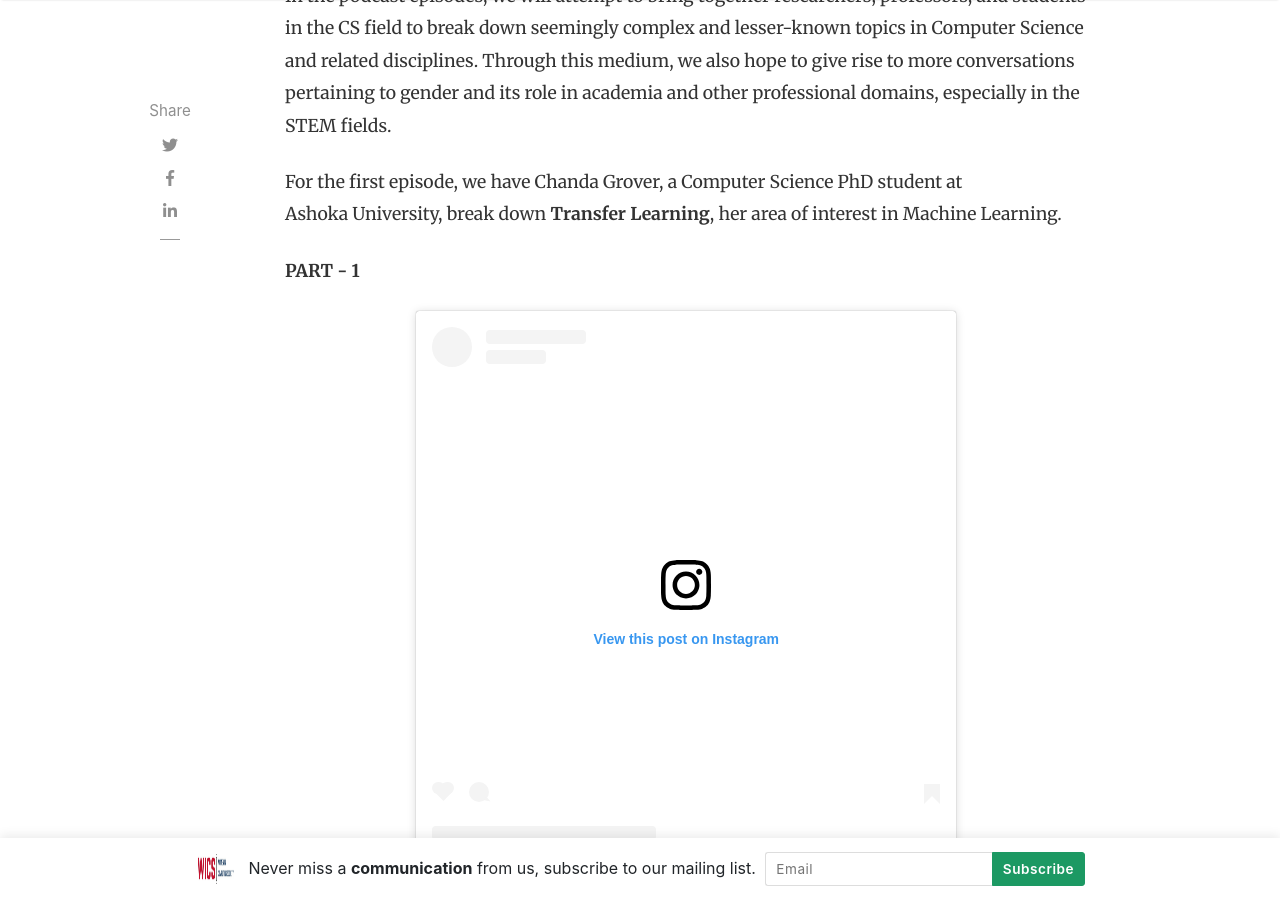
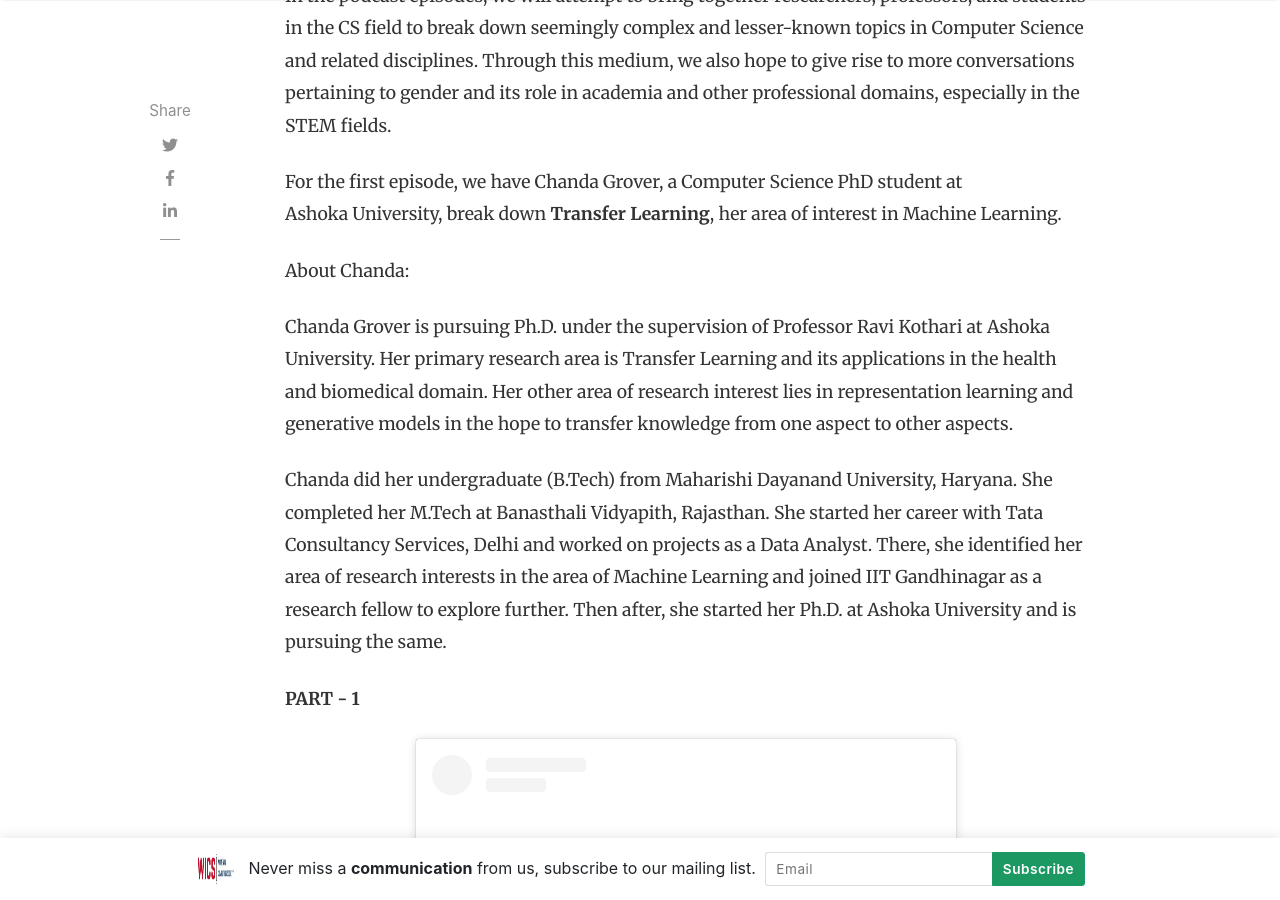
Before and after one commit to wics-ashoka/wics-ashoka.github.io, a Jekyll site: the page built from _posts/2021-02-11-wicscasts-1.md, in a window 1280 px wide and 900 px high, scrolled down 676 px. Built offline with Jekyll 4.4.1, drawn with Linux system fonts in a browser that asks for light colours; nearby versions of some CDN libraries; a script that is not in the unit is left out; comment, search, counter and statistics services are not loaded.

```diff
--- a/_posts/2021-02-11-wicscasts-1.md
+++ b/_posts/2021-02-11-wicscasts-1.md
@@ -14,6 +14,12 @@
 
 For the first episode, we have Chanda Grover, a Computer Science PhD student at Ashoka University, break down **Transfer Learning**, her area of interest in Machine Learning.
 
+About Chanda:
+
+Chanda Grover is pursuing Ph.D. under the supervision of Professor Ravi Kothari at Ashoka University. Her primary research area is Transfer Learning and its applications in the health and biomedical domain. Her other area of research interest lies in representation learning and generative models in the hope to transfer knowledge from one aspect to other aspects.
+
+Chanda did her undergraduate (B.Tech) from Maharishi Dayanand University, Haryana. She  completed her M.Tech at Banasthali Vidyapith, Rajasthan. She started her career with Tata Consultancy Services, Delhi and worked on projects as a Data Analyst. There, she identified her area of research interests in the area of Machine Learning and joined IIT Gandhinagar as a research fellow to explore further. Then after, she started her Ph.D. at Ashoka University and is pursuing the same.
+
 **PART - 1**
 
 {::options parse_block_html="false" /}
```
